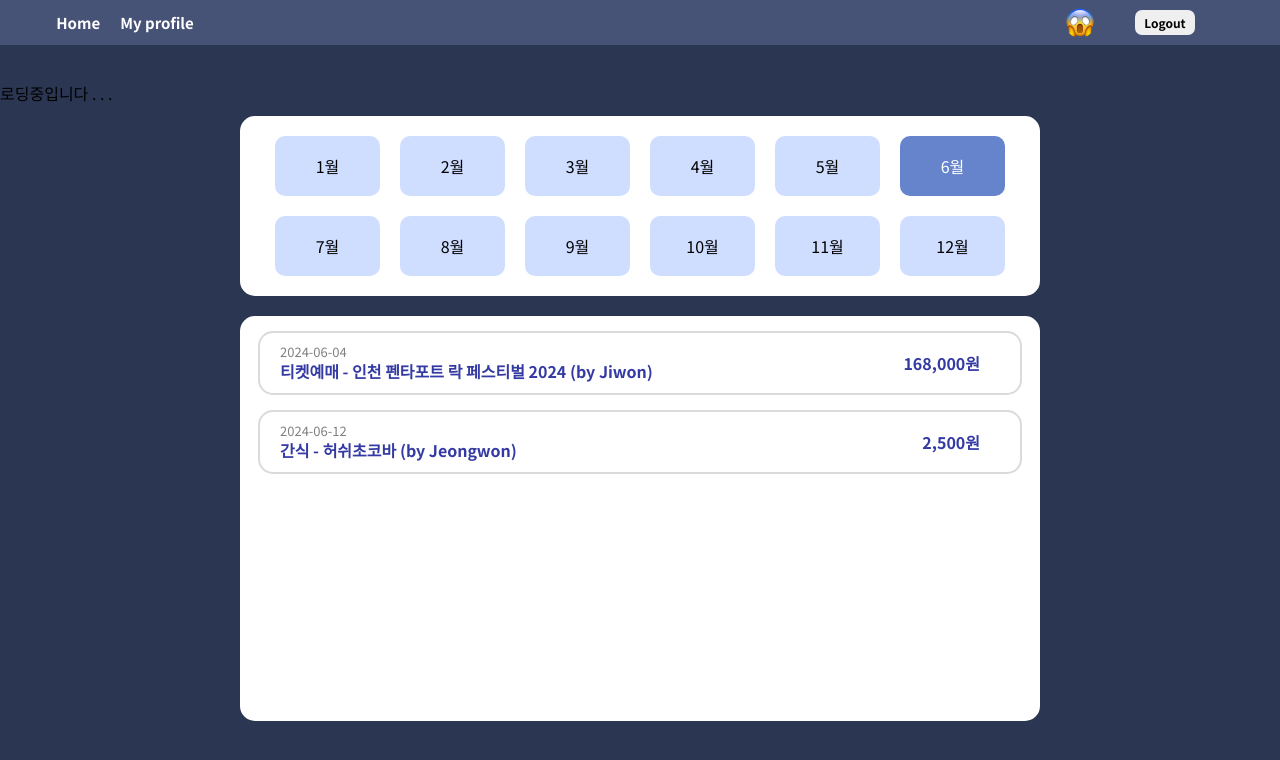
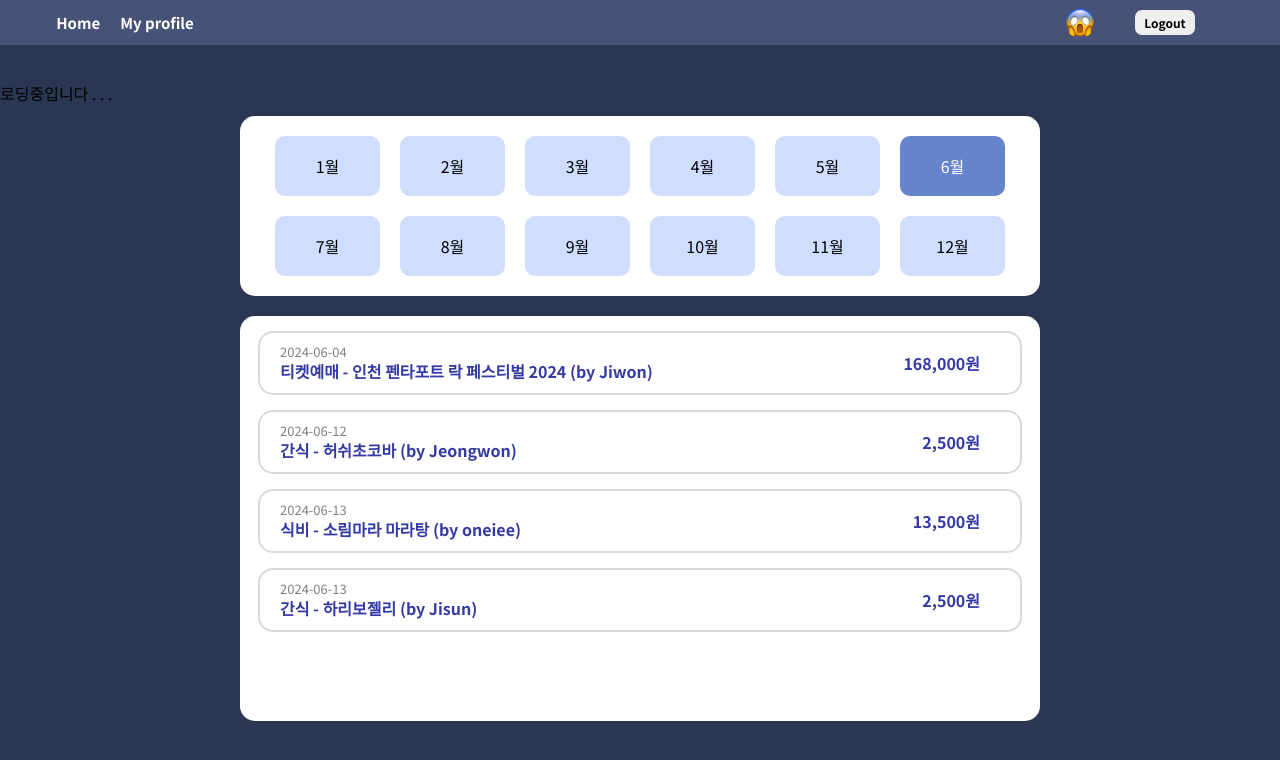
Before and after one commit to oneieo/react-advanced-project, a React (Vite) app: page / in a window 1280 px wide. Shown: the top 760 px of the page. Built offline with nearby package versions, Linux system fonts and the light colour scheme; no server answers; data requests are answered from the project's data file; sample sign-in values are in the browser's storage.

Commit message:
update: CRUD 리팩토링

```diff
--- a/db.json
+++ b/db.json
@@ -122,7 +122,7 @@
       "month": 7,
       "date": "2024-07-16",
       "item": "여행",
-      "amount": 300000,
+      "amount": 400000,
       "description": "여름 휴가",
       "createdBy": "Jisun"
     },
@@ -136,13 +136,22 @@
       "createdBy": "oneiee"
     },
     {
-      "month": 7,
-      "date": "2024-07-20",
+      "id": "39317342-c2f2-4bd9-b43a-b164dc49a72a",
+      "month": 6,
+      "date": "2024-06-13",
+      "item": "식비",
+      "amount": 13500,
+      "description": "소림마라 마라탕 ",
+      "createdBy": "oneiee"
+    },
+    {
+      "id": "2d7a9fc3-9404-43cc-b22f-d93999dd8add",
+      "month": 6,
+      "date": "2024-06-13",
       "item": "간식",
-      "amount": 315000,
-      "description": "수박",
-      "createdBy": "oneiee",
-      "id": "e6e5ee8a-b4d6-405e-bfa2-b2e3a15320b0"
+      "amount": 2500,
+      "description": "하리보젤리",
+      "createdBy": "Jisun"
     }
   ]
 }
--- a/src/axios/expense.api.js
+++ b/src/axios/expense.api.js
@@ -26,9 +26,10 @@ export const postExpense = async (newExpense) => {
 };
 
 export const updateExpenseData = async (editedContent) => {
+  // put과 patch 기능은 비슷함
   const { id, ...rest } = editedContent;
   try {
-    const { data } = await axios.put(
+    const { data } = await axios.patch(
       `${JSON_SERVER_HOST}/expenses/${id}`,
       rest
     );
--- a/src/components/EditProfile/EditProfile.jsx
+++ b/src/components/EditProfile/EditProfile.jsx
@@ -47,7 +47,7 @@ const EditProfile = () => {
   const handleFormSubmit = async (e) => {
     e.preventDefault();
 
-    // data를 바로 가져오기 보다는 response 가져와서 다음에 구조분해할당하기
+    // data를 바로 가져오기 보다는 response 가져온 다음에 구조분해할당하기
     const { data } = await axios.patch(
       "https://moneyfulpublicpolicy.co.kr/profile",
       formData,
--- a/src/pages/Detail.jsx
+++ b/src/pages/Detail.jsx
@@ -1,10 +1,7 @@
 import styled from "styled-components";
 import { useRef } from "react";
 import { useNavigate, useParams } from "react-router-dom";
-import { useDispatch, useSelector } from "react-redux";
-import { deleteContents, updateContents } from "../redux/slices/contentsSlice";
 import { QueryClient, useMutation, useQuery } from "@tanstack/react-query";
-import axios from "axios";
 import {
   deleteExpenseData,
   getExpenses,
@@ -92,22 +89,23 @@ const Detail = () => {
   const navigate = useNavigate();
   const { id } = useParams();
   const queryClient = new QueryClient();
+
+  // async await
+  // {mutateAsync : deleteExpenseData}
   const deleteExpenseMutation = useMutation({
     mutationFn: deleteExpenseData,
-    onSuccess: () => {
-      queryClient.invalidateQueries(["expenses"]);
-      // 강제 새로고침 외에는 바로 리렌더링 되는 방법이 없을까요,,,?
-      navigate(0);
-    },
   });
+
+  // callback
   const updateExpenseMutation = useMutation({
     mutationFn: updateExpenseData,
     onSuccess: () => {
       queryClient.invalidateQueries(["expenses"]);
       navigate("/");
-      navigate(0);
     },
   });
+
+  console.log(updateExpenseMutation);
 
   const {
     data: expenses,
@@ -135,7 +133,6 @@ const Detail = () => {
     //           date: refDate.current.value,
     //           item: refItem.current.value,
     //           description: refDescription.current.value,
-    //           // 문자열(String) 객체에 대해서는 toLocaleString() 메서드를 사용할 수 없으므로 숫자(Number) 객체로 형변환
     //           amount: Number(refAmount.current.value),
     //         }
     //       : content;
@@ -149,14 +146,17 @@ const Detail = () => {
       amount: Number(refAmount.current.value),
     };
     updateExpenseMutation.mutate(newContent);
+    //mutate then.catch
+    //mutateAsync
   };
 
-  const handleDeleteBtn = () => {
+  const handleDeleteBtn = async () => {
     const updatedContents = expenses.find((content) => content.id === id);
-    console.log(updatedContents.id);
     const isConfirmed = confirm("해당 지출내역을 삭제합니다.");
     if (isConfirmed) {
-      deleteExpenseMutation.mutate(updatedContents.id);
+      await deleteExpenseMutation.mutateAsync(updatedContents.id);
+      queryClient.invalidateQueries(["expenses"]);
+      // 강제 새로고침 외에는 바로 리렌더링 되는 방법이 없을까요,,,?
       navigate("/");
     }
   };
```
